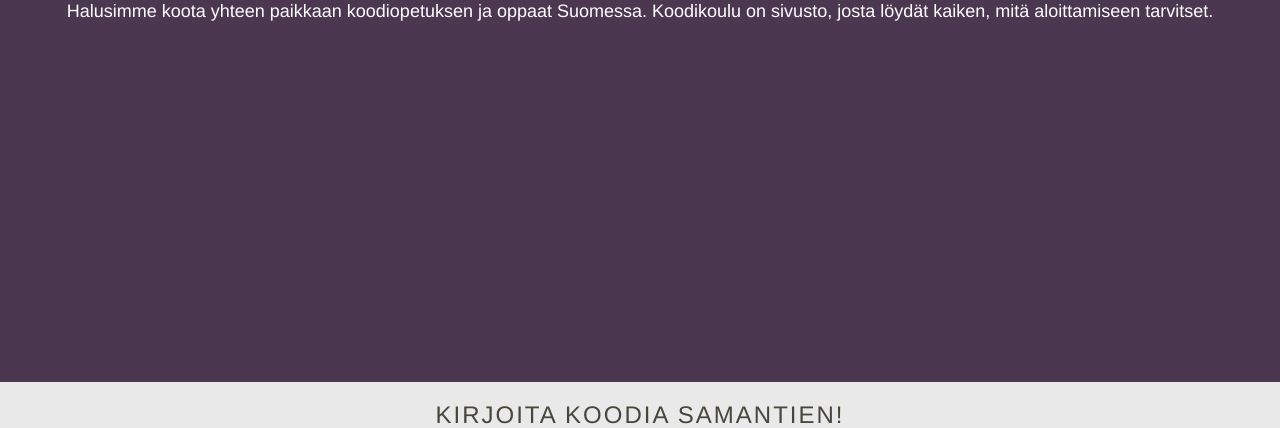
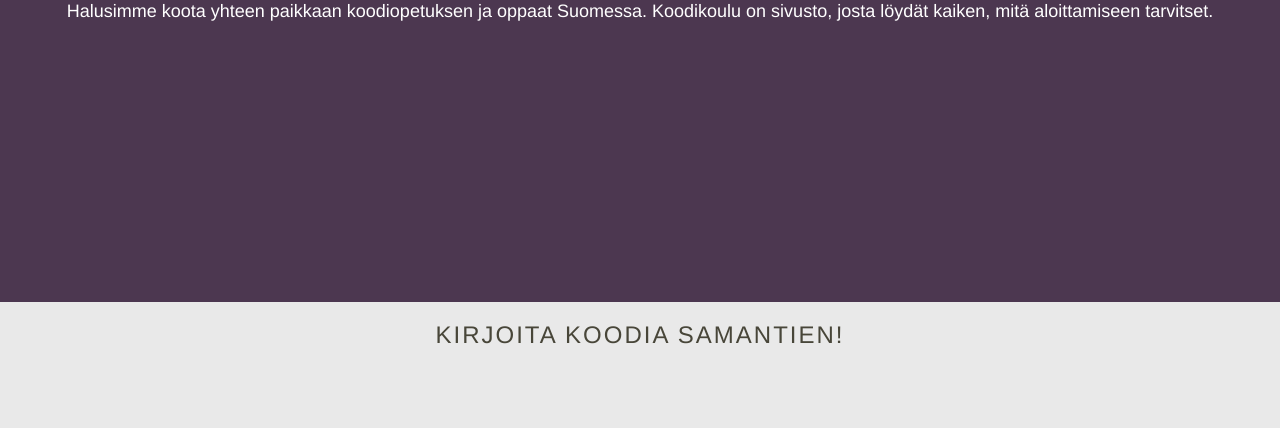
Before and after one commit to koodikoulu/koodikoulu.fi, a Django app: page / in a window 1280 px wide. Shown: the part 418-846 px from the top of the page. Run offline with Django 3.2, Linux system fonts and the light colour scheme; some libraries are stand-ins or nearby versions; grey boxes are pictures that could not be loaded.

Commit message:
vh not 100 in sections

```diff
--- a/static/css/main.css
+++ b/static/css/main.css
@@ -55,7 +55,7 @@ a:visited {
 .start {
     background-color: #4C3750;
     margin-bottom: 0 !important;
-    min-height: 92vh;
+    min-height: 82vh;
 }
 
 .start-title {
@@ -94,7 +94,7 @@ a:visited {
 }
 
 .page {
-    min-height: 100vh;
+    min-height: 80vh;
 }
 
 .box {
```
